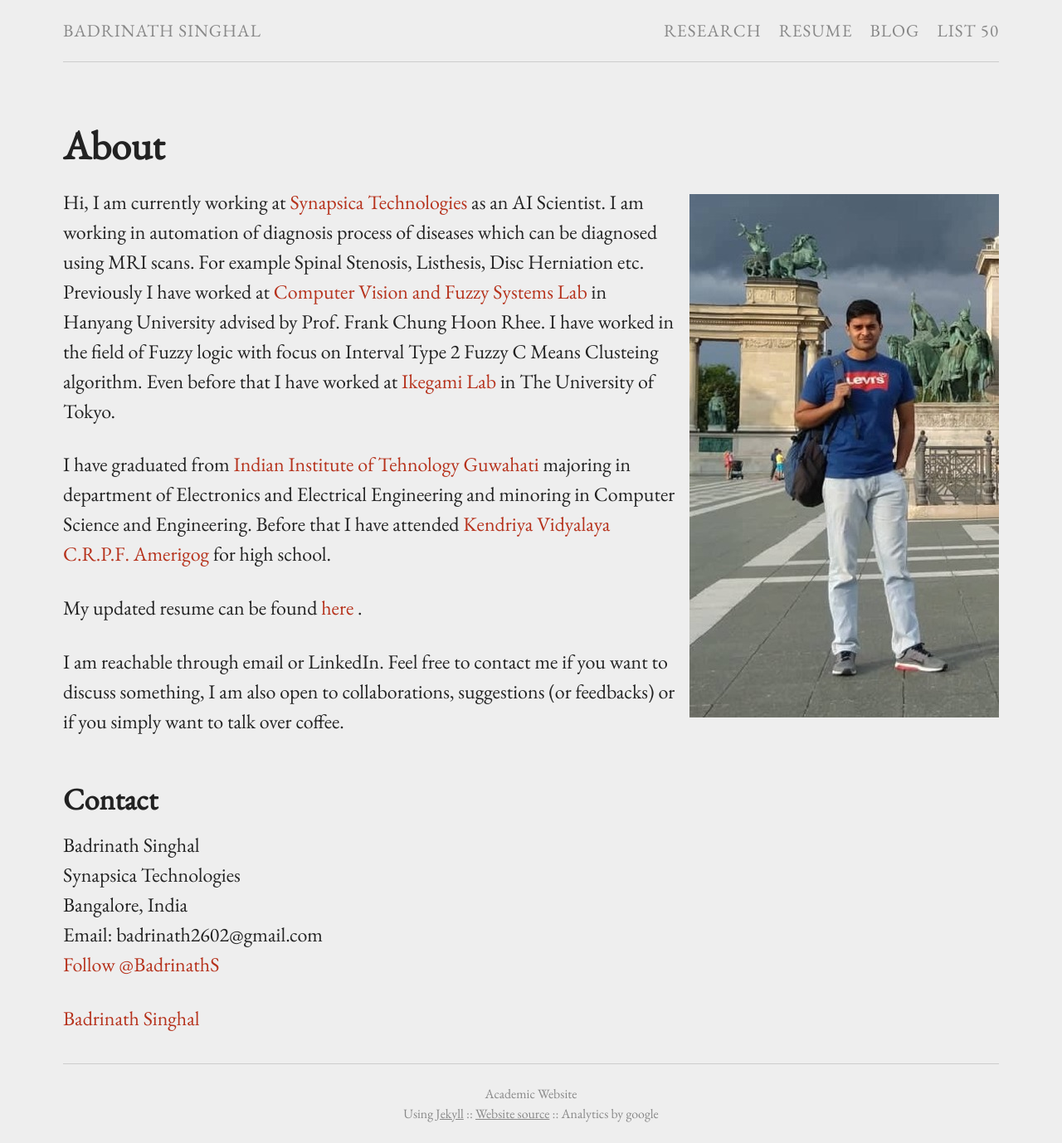
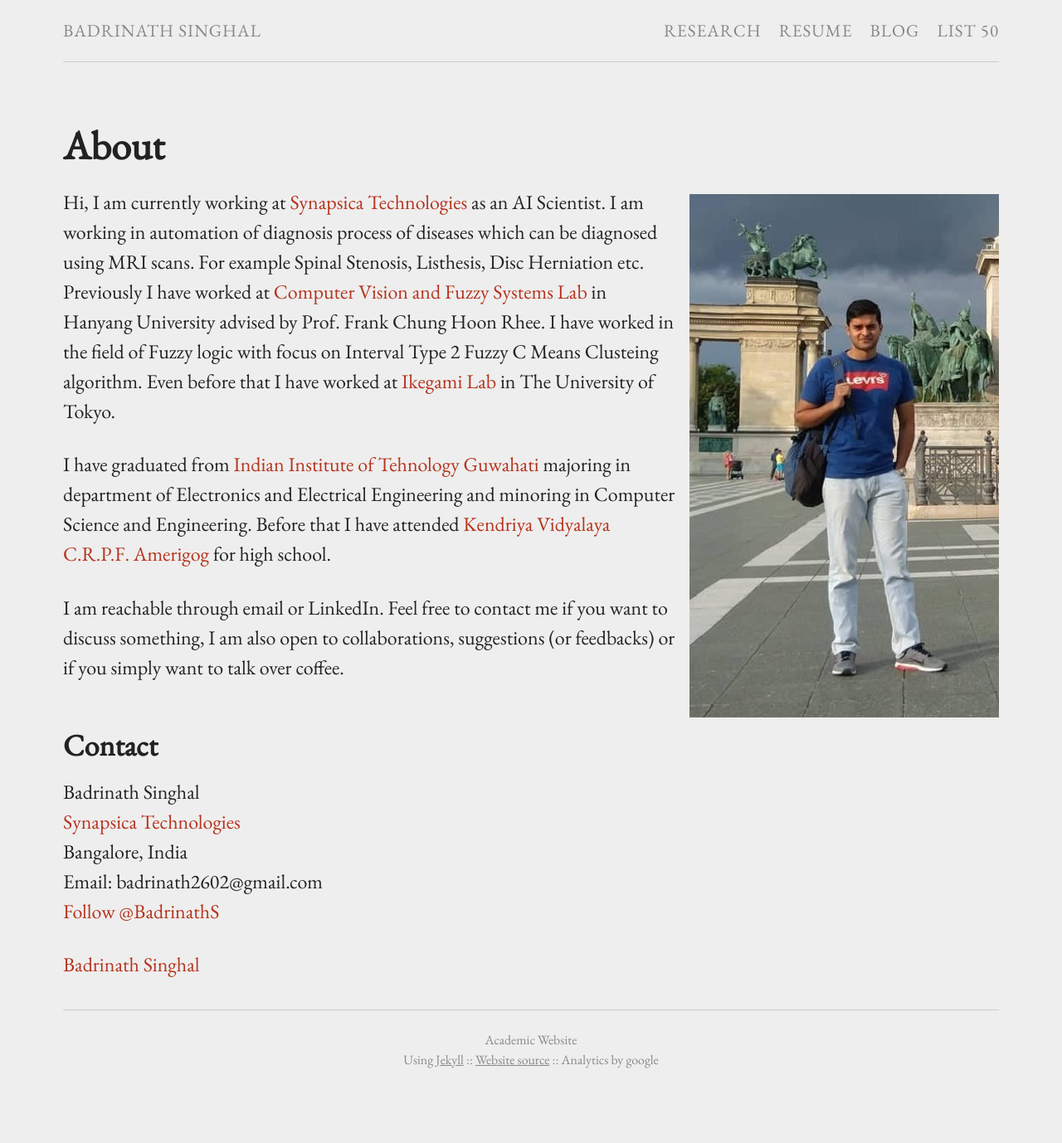
Before and after one commit to BadrinathS/BadrinathS.github.io, a Jekyll site: the page built from index.md, in a window 1280 px wide. Shown: the whole page at 83% size. Built offline with Jekyll 4.4.1, drawn with Linux system fonts in a browser that asks for light colours; comment, search, counter and statistics services are not loaded; after the commit the page ends 1314 px from its top, so only the background shows below that; some of the changed lines change nothing that is shown.

Commit message:
links updated

```diff
--- a/index.md
+++ b/index.md
@@ -9,18 +9,18 @@
 <script async defer src="https://buttons.github.io/buttons.js"></script>
 
 
-Hi, I am currently working at<a href="https://synapsica.com"> Synapsica Technologies </a> as an AI Scientist. I am working in automation of diagnosis process of diseases which can be diagnosed using MRI scans. For example Spinal Stenosis, Listhesis, Disc Herniation etc. Previously I have worked at <a href="http://fuzzy.hanyang.ac.kr/"> Computer Vision and Fuzzy Systems Lab</a> in Hanyang University advised by Prof. Frank Chung Hoon Rhee. I have worked in the field of Fuzzy logic with focus on Interval Type 2 Fuzzy C Means Clusteing algorithm. Even before that I have worked at<a href="http://sacral.c.u-tokyo.ac.jp/"> Ikegami Lab </a> in The University of Tokyo.
+Hi, I am currently working at<a href="https://synapsica.com" target="_blank"> Synapsica Technologies </a> as an AI Scientist. I am working in automation of diagnosis process of diseases which can be diagnosed using MRI scans. For example Spinal Stenosis, Listhesis, Disc Herniation etc. Previously I have worked at <a href="http://fuzzy.hanyang.ac.kr/" target="_blank"> Computer Vision and Fuzzy Systems Lab</a> in Hanyang University advised by Prof. Frank Chung Hoon Rhee. I have worked in the field of Fuzzy logic with focus on Interval Type 2 Fuzzy C Means Clusteing algorithm. Even before that I have worked at<a href="http://sacral.c.u-tokyo.ac.jp/" target="_blank"> Ikegami Lab </a> in The University of Tokyo.
 
-I have graduated from <a href="https://iitg.ac.in"> Indian Institute of Tehnology Guwahati </a> majoring in department of Electronics and Electrical Engineering and minoring in Computer Science and Engineering. Before that I have attended <a href="http://www.kvcrpf.ac.in/"> Kendriya Vidyalaya C.R.P.F. Amerigog </a> for high school.
+I have graduated from <a href="https://iitg.ac.in" target="_blank"> Indian Institute of Tehnology Guwahati </a> majoring in department of Electronics and Electrical Engineering and minoring in Computer Science and Engineering. Before that I have attended <a href="http://www.kvcrpf.ac.in/" target="_blank"> Kendriya Vidyalaya C.R.P.F. Amerigog </a> for high school.
 
-My updated resume can be found <a href="resume/Resume.pdf"> here </a>.
+<!--My updated resume can be found <a href="resume/Resume.pdf"> here </a>.-->
 
 I am reachable through email or LinkedIn. Feel free to contact me if you want to discuss something, I am also open to collaborations, suggestions (or feedbacks) or if you simply want to talk over coffee.
 
 ## Contact
 
 Badrinath Singhal <br />
-Synapsica Technologies <br />
+<a href="https://synapsica.com" target="_blank">Synapsica Technologies</a> <br />
 Bangalore, India<br />
 Email: badrinath2602@gmail.com <br />
 <!-- Place this tag where you want the button to render. -->
```
